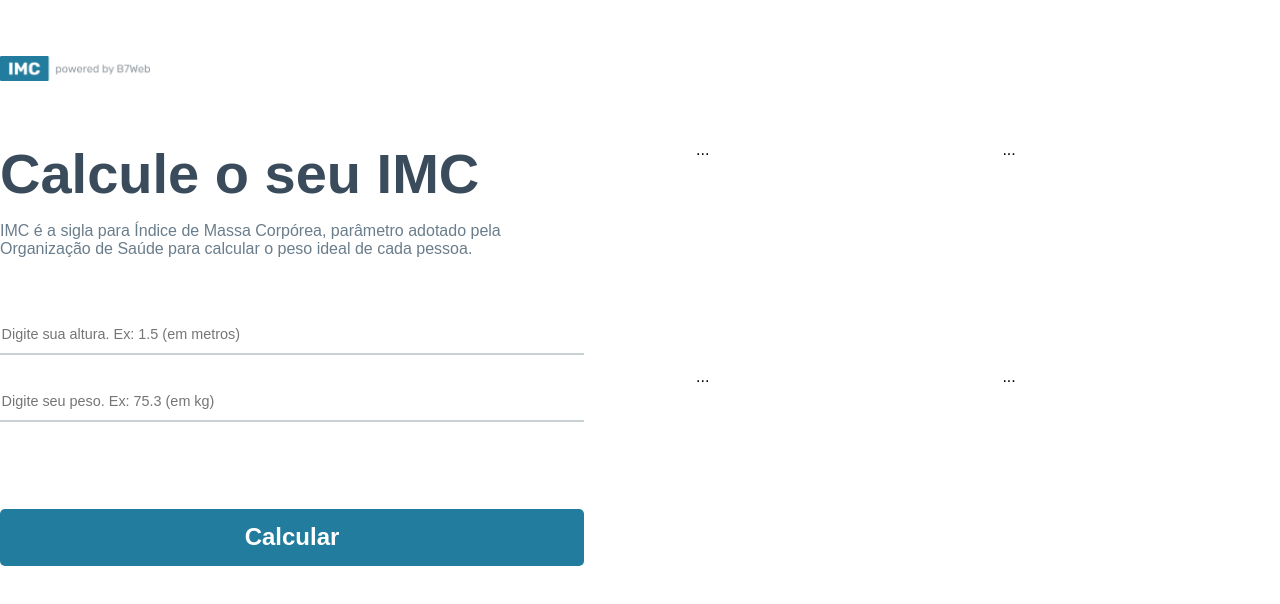
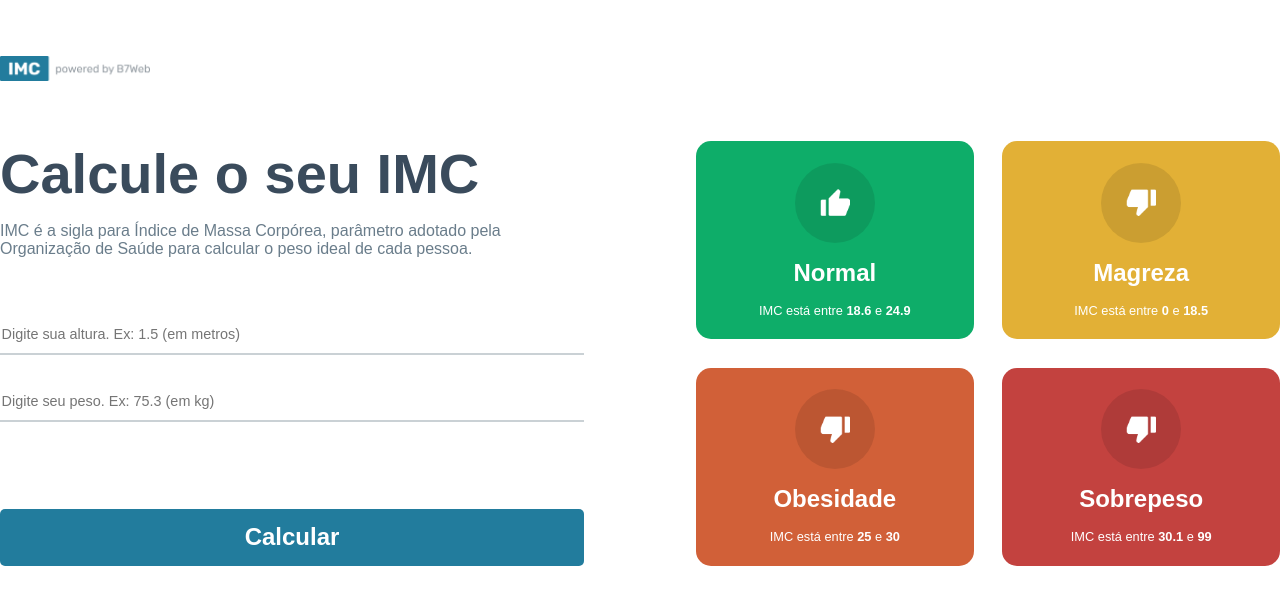
Before and after one commit to CamiNunes/calculadora-imc, a React (Create React App) app in the folder imc-calculator/: page / in a window 1280 px wide. Shown: the top 604 px of the page. Built offline with nearby package versions, Linux system fonts and the light colour scheme.

Commit message:
Criando os cards de cada status do IMC;

```diff
--- a/imc-calculator/src/components/GridItem/GridItem.module.css
+++ b/imc-calculator/src/components/GridItem/GridItem.module.css
@@ -0,0 +1,30 @@
+.main{
+  flex: 1;
+  color: #fff;
+  border-radius: 15px;
+  display: flex;
+  justify-content: center;
+  align-items: center;
+  flex-direction: column;
+}
+
+.gridIcon{
+  width: 5rem;
+  height: 5rem;
+  border-radius: 50%;
+  background-color: rgba(0, 0, 0, .1);
+  display: flex;
+  justify-content: center;
+  align-items: center;
+}
+
+.gridTitle{
+  font-size: 1.5rem;
+  font-weight: bold;
+  margin-top: 1rem;
+}
+
+.gridInfo{
+  font-size: .8rem;
+  margin-top: 1rem;
+}
--- a/imc-calculator/src/components/GridItem/GridItem.tsx
+++ b/imc-calculator/src/components/GridItem/GridItem.tsx
@@ -1,4 +1,7 @@
 import { Level } from "../../helpers/imc";
+import styles from "./GridItem.module.css";
+import upImage from '../../assets/up.png'
+import downImage from '../../assets/down.png'
 
 type Props ={
   item: Level;
@@ -6,6 +9,16 @@
 
 export const GridItem = ({ item }: Props) => {
   return (
-    <div>...</div>
+    <div className={styles.main} style={{ backgroundColor: item.color}}>
+      <div className={styles.gridIcon}>
+        <img src={item.icon === 'up' ? upImage : downImage} alt="" width="30"/>
+      </div>
+      <div className={styles.gridTitle}>{item.title}</div>
+      <div className={styles.gridInfo}>
+        <>
+          IMC está entre <strong>{item.imc[0]}</strong> e <strong>{item.imc[1]}</strong>
+        </>
+      </div>
+    </div>
   );
 }
--- a/imc-calculator/src/helpers/imc.ts
+++ b/imc-calculator/src/helpers/imc.ts
@@ -7,9 +7,9 @@
 }
 
 export const levels: Level[] = [
-  { title: 'Magreza', color: '#96A3AB', icon: 'down', imc: [0, 18.5]}  ,
   { title: 'Normal', color: '#0EAD69', icon: 'up', imc: [18.6, 24.9]},
-  { title: 'Obesidade', color: '#E2B036', icon: 'down', imc: [25, 30]},
+  { title: 'Magreza', color: '#E2B036', icon: 'down', imc: [0, 18.5]}  ,
+  { title: 'Obesidade', color: '#d16038', icon: 'down', imc: [25, 30]},
   { title: 'Sobrepeso', color: '#C3423F', icon: 'down', imc: [30.1, 99]}
 ];
 
```
